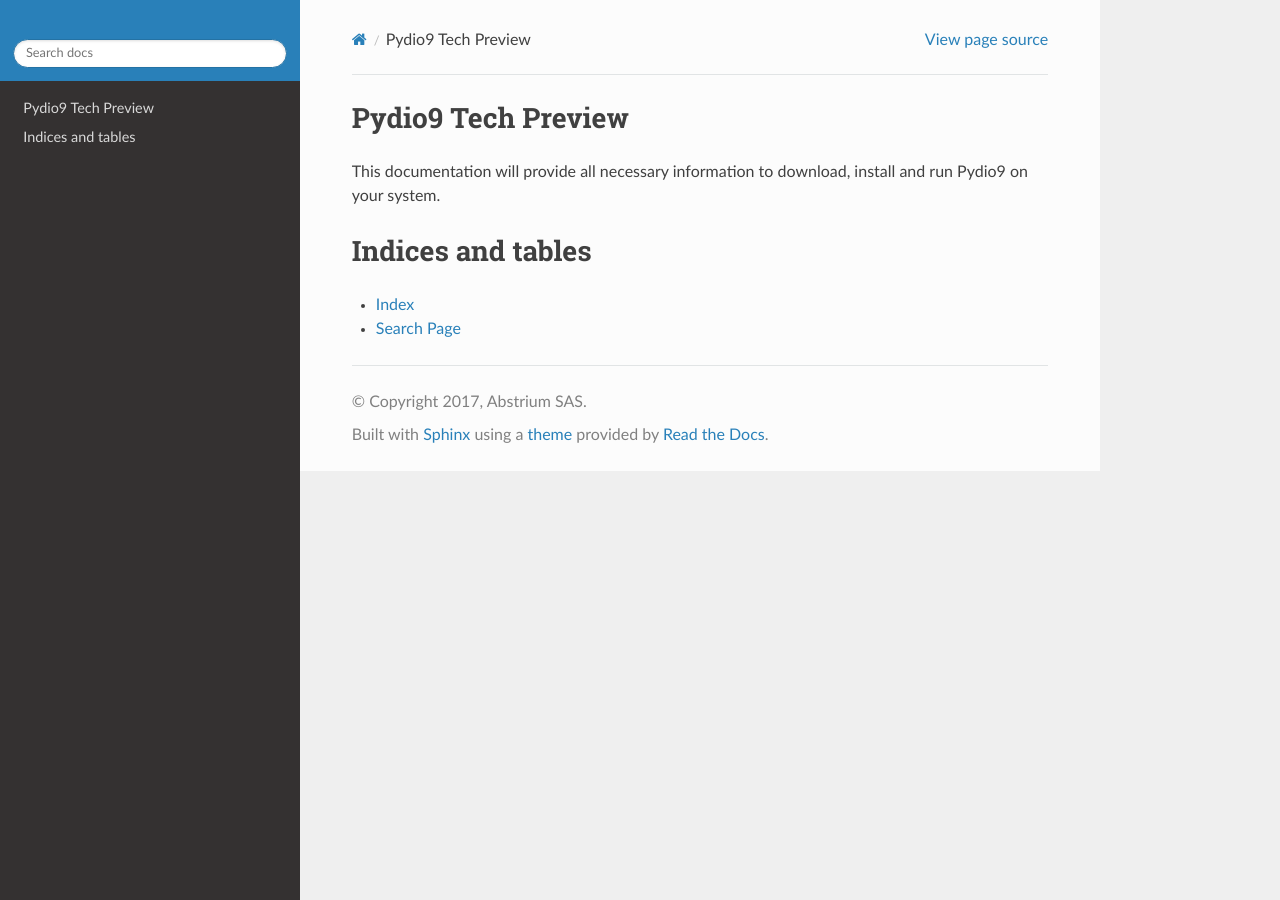
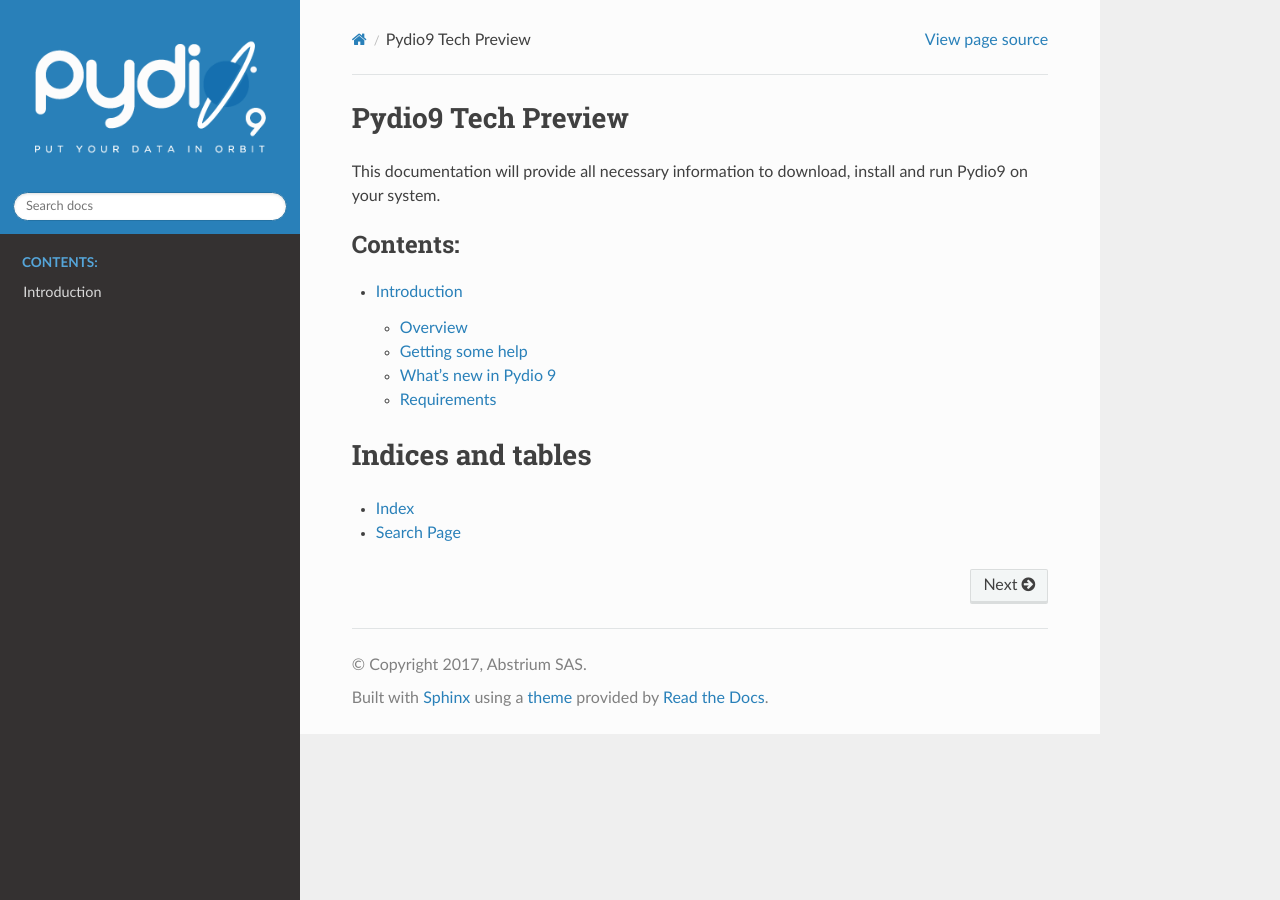
Before and after one commit to pydio/pydio9-beta-docs, a Sphinx documentation site: the page built from docs/index.rst, in a window 1280 px wide. Built offline with Sphinx 7.4.7 and the Read the Docs theme 2.0.0, drawn with Linux system fonts in a browser that asks for light colours; some of the changed lines change nothing that is shown.

Commit message:
Logo & Intro

```diff
--- a/docs/conf.py
+++ b/docs/conf.py
@@ -88,7 +88,7 @@
 html_theme = 'sphinx_rtd_theme'
 html_static_path = ['_static']
 html_theme_path = [sphinx_rtd_theme.get_html_theme_path()]
-html_logo = 'img/logo.svg'
+html_logo = 'img/logo.png'
 html_theme_options = {
     'logo_only': True,
     'display_version': False,
--- a/docs/index.rst
+++ b/docs/index.rst
@@ -4,7 +4,7 @@
    contain the root `toctree` directive.
 
 Pydio9 Tech Preview
-===============================================
+===================
 
 This documentation will provide all necessary information to download, install and run Pydio9 on your system.
 
@@ -12,6 +12,7 @@
    :maxdepth: 2
    :caption: Contents:
 
+   intro
 
 
 Indices and tables
--- /dev/null
+++ b/docs/intro.rst
@@ -0,0 +1,27 @@
+Introduction
+============
+
+Overview
+********
+
+This tech preview is released in order to start detecting deployment issues on heterogenous systems. It is provided as is,
+please note that Pydio9 is currently **NOT READY** for production. Use it at your own risks!
+
+Distribution comes in the form of precompiled binaires for Linux and Mac OSX. Windows will come later in the process, but
+will definitely be supported in the final release. A specific PHP front-end is also packaged and distributed, with an installation
+process very similar to the current stable version of Pydio (8.0.1).
+
+
+Getting some help
+*****************
+
+Please **DO NOT post in the Pydio Forums** to avoid disturbing standard Pydio users comprehension. We opened a Slack channel
+dedicated to this beta, connect to it if encounter some issues, the Pydio core team will hang around in the forthcoming monthes.
+
+What's new in Pydio 9
+*********************
+
+Let's review the basics of Pydio new architecture
+
+Requirements
+************
```
Also changed, not shown: docs/img/logo.png (added).
